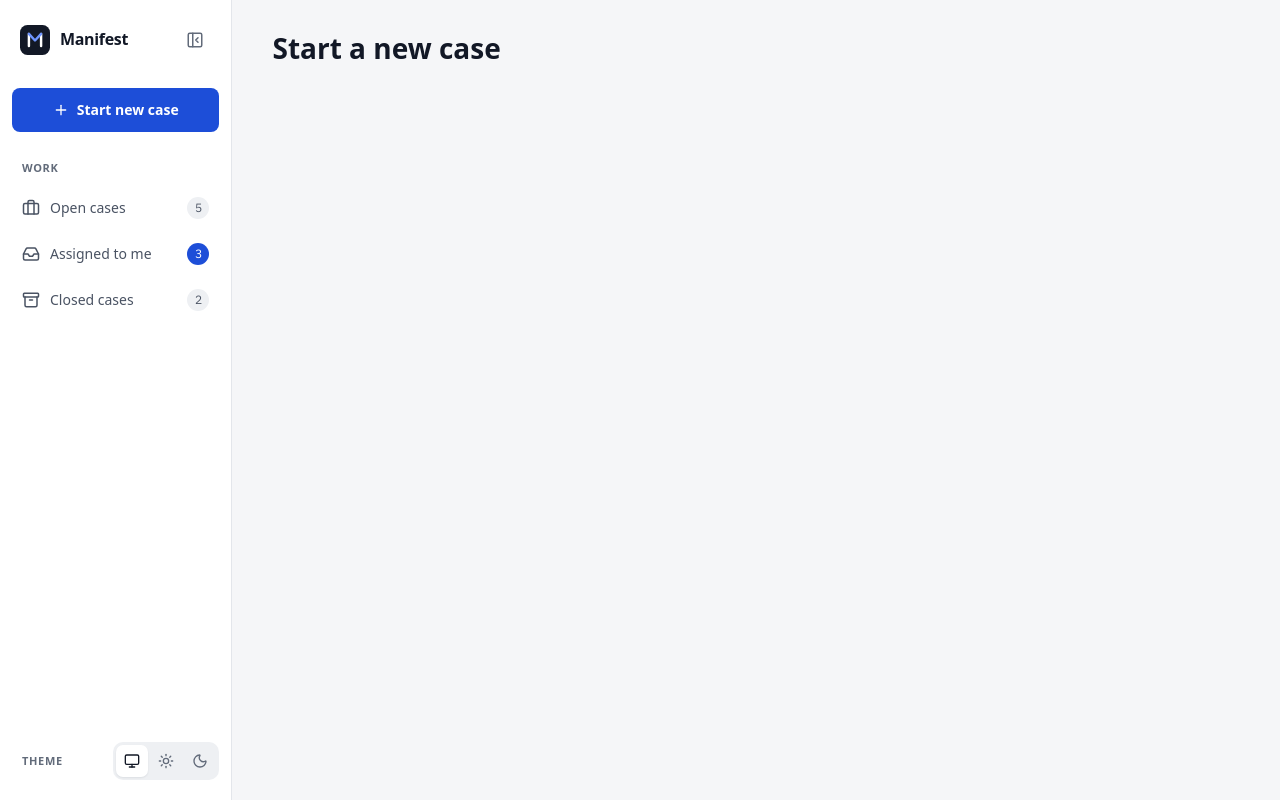
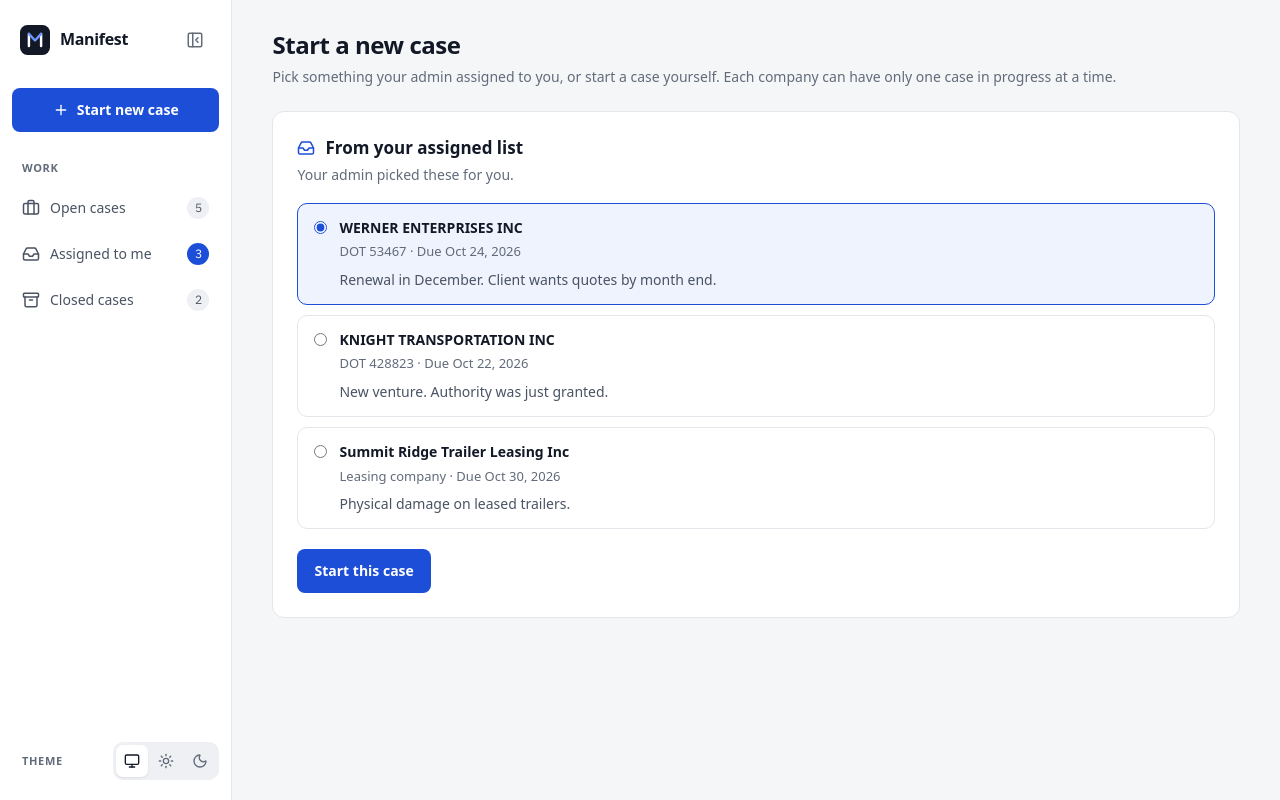
Before and after one commit to shubh0710/manifest, a React (Vite) app: page /cases/new in a window 1280 px wide. Built offline with nearby package versions, Linux system fonts and the light colour scheme.

Commit message:
feat: start an assigned case from the new case page

```diff
--- a/src/components/AssignmentCard.tsx
+++ b/src/components/AssignmentCard.tsx
@@ -27,7 +27,7 @@ function AssignmentCard({ assignment }: AssignmentCardProps) {
                     </span>
                 </div>
             </div>
-            <Link to="/cases/new" className="btn btn-primary">
+            <Link to={`/cases/new?assigned=${assignment.id}`} className="btn btn-primary">
                 Start case
             </Link>
         </article>
--- a/src/context/CasesProvider.tsx
+++ b/src/context/CasesProvider.tsx
@@ -1,5 +1,6 @@
 import { useState, type ReactNode } from "react"
 import { CASES } from "../fixtures/cases"
+import type { OpenCase } from "../types/case"
 import { CasesContext } from "./casesContext"
 
 type CasesProviderProps = {
@@ -9,9 +10,33 @@ type CasesProviderProps = {
 // Holds the one list of cases for the whole app.
 // For now it starts from the sample cases; later it will load them from the server.
 function CasesProvider({ children }: CasesProviderProps) {
-    const [cases] = useState(CASES)
+    const [cases, setCases] = useState(CASES)
 
-    return <CasesContext value={{ cases }}>{children}</CasesContext>
+    // Turns an assigned (new) case into an open one. It keeps its ID, company and people.
+    function startCase(id: string) {
+        setCases((current) =>
+            current.map((item) => {
+                if (item.id !== id || item.status !== 'new') {
+                    return item
+                }
+
+                const started: OpenCase = {
+                    id: item.id,
+                    type: item.type,
+                    name: item.name,
+                    dot: item.dot,
+                    assignees: item.assignees,
+                    status: 'open',
+                    stage: 'Gathering documents',
+                    updatedAt: new Date().toISOString(),
+                }
+
+                return started
+            }),
+        )
+    }
+
+    return <CasesContext value={{ cases, startCase }}>{children}</CasesContext>
 }
 
 export default CasesProvider
--- a/src/context/casesContext.ts
+++ b/src/context/casesContext.ts
@@ -3,6 +3,7 @@ import type { Case } from "../types/case"
 
 export type CasesContextValue = {
     cases: Case[]
+    startCase: (id: string) => void
 }
 
 // The shared box every page reads the cases from. Starts empty (null)
--- /dev/null
+++ b/src/pages/NewCasePage.css
@@ -0,0 +1,86 @@
+/* The two panels sit side by side, and stack on narrow screens */
+.new-case-panels {
+    display: flex;
+    flex-wrap: wrap;
+    align-items: flex-start;
+    gap: 20px;
+}
+
+.new-case-panel {
+    flex: 1 1 360px;
+    min-width: 0;
+    padding: 24px;
+}
+
+.panel-title {
+    display: flex;
+    align-items: center;
+    gap: 10px;
+    font-size: 17px;
+    font-weight: 600;
+}
+
+.panel-title svg {
+    color: var(--accent-text);
+}
+
+.panel-subtitle {
+    margin-top: 4px;
+    color: var(--ink-3);
+}
+
+.pick-list {
+    display: flex;
+    flex-direction: column;
+    gap: 10px;
+    margin: 18px 0 20px;
+}
+
+/* Each assigned case is one big clickable option */
+.pick-option {
+    display: flex;
+    align-items: flex-start;
+    gap: 12px;
+    padding: 14px 16px;
+    border: 1px solid var(--border);
+    border-radius: 10px;
+    cursor: pointer;
+}
+
+.pick-option:hover {
+    background: var(--hover);
+}
+
+/* The picked option: blue border and a soft blue background */
+.pick-option:has(input:checked) {
+    border-color: var(--accent);
+    background: var(--accent-soft);
+}
+
+.pick-option input {
+    margin-top: 3px;
+    accent-color: var(--accent);
+}
+
+.pick-body {
+    display: flex;
+    flex-direction: column;
+    gap: 4px;
+    min-width: 0;
+}
+
+.pick-name {
+    font-weight: 600;
+    color: var(--ink);
+}
+
+.pick-meta {
+    font-size: 13px;
+    color: var(--ink-3);
+}
+
+.pick-note {
+    margin-top: 4px;
+    line-height: 1.5;
+    color: var(--ink-2);
+}
--- a/src/pages/NewCasePage.tsx
+++ b/src/pages/NewCasePage.tsx
@@ -1,5 +1,86 @@
+import { useState, type SubmitEvent } from "react"
+import { useNavigate, useSearchParams } from "react-router"
+import { Inbox } from "lucide-react"
+import { useCases } from "../context/casesContext"
+import { formatDate } from "../utils/dates"
+import "./NewCasePage.css"
+
 function NewCasePage() {
-    return <h1>Start a new case</h1>
+    const { cases, startCase } = useCases()
+    const navigate = useNavigate()
+    const [searchParams] = useSearchParams()
+    const [pickedId, setPickedId] = useState(searchParams.get('assigned') ?? '')
+
+    const assignedCases = cases.filter((item) => item.status === 'new')
+
+    // The picked case if it's still on the list, otherwise the first one
+    const picked = assignedCases.find((item) => item.id === pickedId) ?? assignedCases[0]
+
+    function handleStart(event: SubmitEvent<HTMLFormElement>) {
+        event.preventDefault()
+
+        if (!picked) {
+            return
+        }
+
+        startCase(picked.id)
+        navigate(`/cases/${picked.id}`)
+    }
+
+    return (
+        <>
+            <header className="page-header">
+                <div>
+                    <h1 className="page-title">Start a new case</h1>
+                    <p className="page-subtitle">
+                        Pick something your admin assigned to you, or start a case yourself. Each company can
+                        have only one case in progress at a time.
+                    </p>
+                </div>
+            </header>
+
+            <div className="new-case-panels">
+                <section className="card new-case-panel" aria-labelledby="assigned-heading">
+                    <h2 id="assigned-heading" className="panel-title">
+                        <Inbox size={18} aria-hidden="true" />
+                        From your assigned list
+                    </h2>
+                    <p className="panel-subtitle">Your admin picked these for you.</p>
+
+                    {picked ? (
+                        <form onSubmit={handleStart}>
+                            <div className="pick-list" role="radiogroup" aria-labelledby="assigned-heading">
+                                {assignedCases.map((item) => (
+                                    <label key={item.id} className="pick-option">
+                                        <input
+                                            type="radio"
+                                            name="assigned"
+                                            value={item.id}
+                                            checked={item.id === picked.id}
+                                            onChange={() => setPickedId(item.id)}
+                                        />
+                                        <span className="pick-body">
+                                            <span className="pick-name">{item.name}</span>
+                                            <span className="pick-meta">
+                                                {item.dot ? `DOT ${item.dot}` : 'Leasing company'} · Due {formatDate(item.dueOn)}
+                                            </span>
+                                            {item.note && <span className="pick-note">{item.note}</span>}
+                                        </span>
+                                    </label>
+                                ))}
+                            </div>
+
+                            <button type="submit" className="btn btn-primary">
+                                Start this case
+                            </button>
+                        </form>
+                    ) : (
+                        <p className="empty-state">Nothing assigned to you right now.</p>
+                    )}
+                </section>
+            </div>
+        </>
+    )
 }
 
 export default NewCasePage
```
